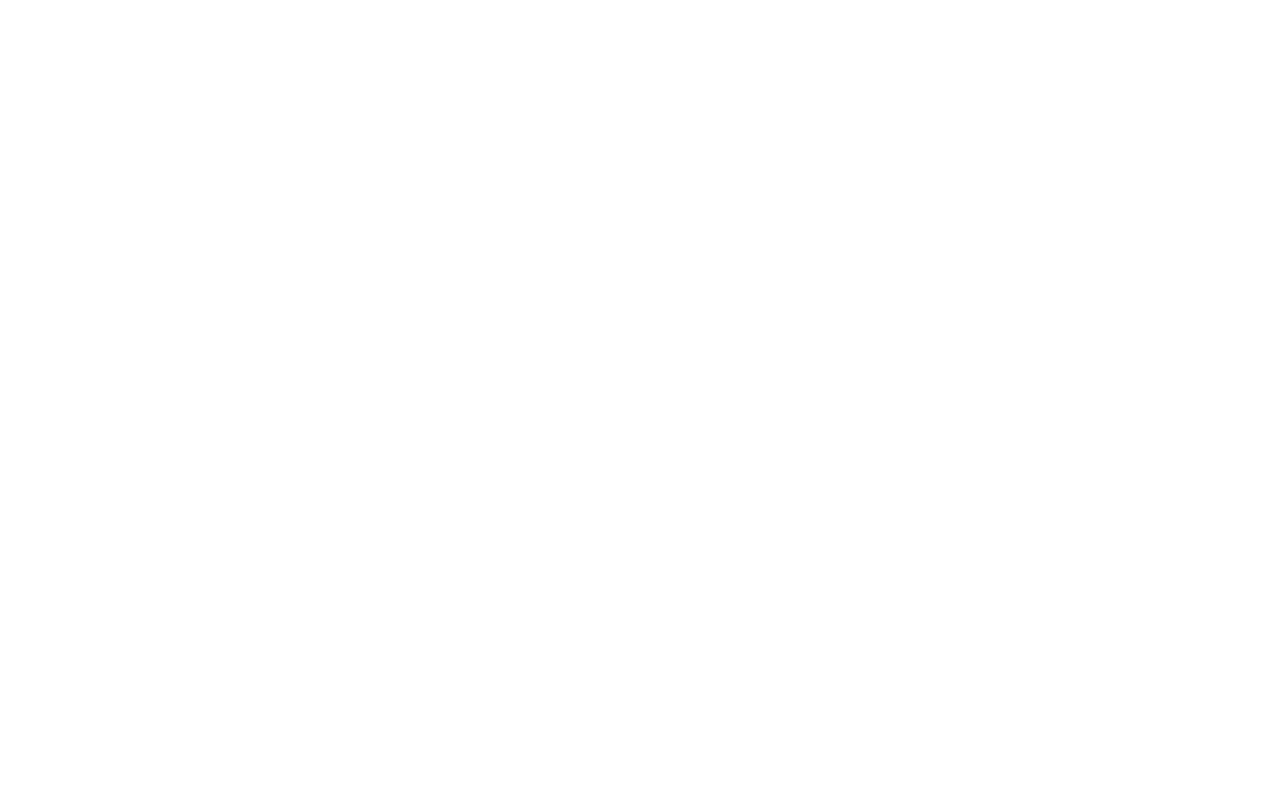
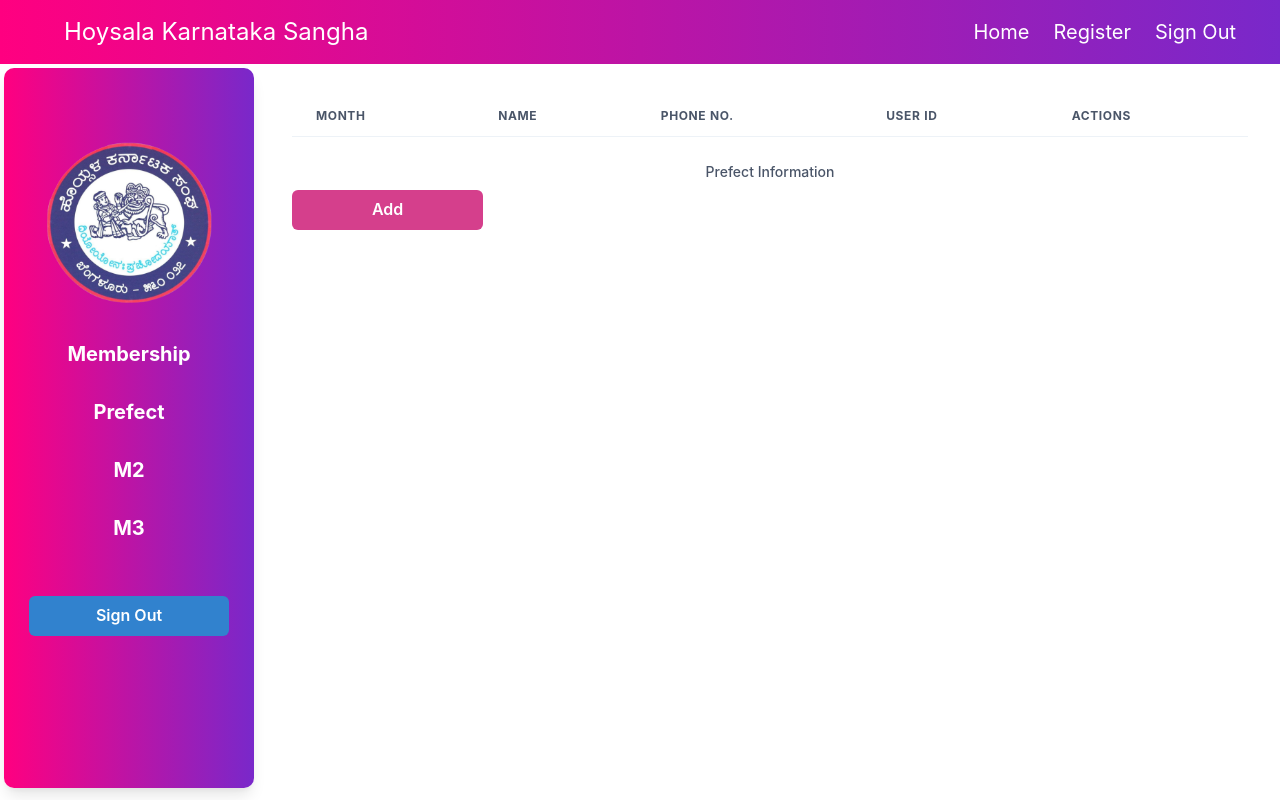
Before and after one commit to vinrusty/hks-website, a React (Create React App) app: page /create-prefect in a window 1280 px wide. Before the commit this address had no page. Built offline with nearby package versions, Linux system fonts and the light colour scheme.

Commit message:
prefect part

```diff
--- a/src/App.js
+++ b/src/App.js
@@ -3,6 +3,9 @@
 import MembershipForm from './components/MembershipForm';
 import LoginForm from './components/LoginForm';
 import Membership from './components/Membership';
+import ListofMembers from './components/ListofMembers';
+import Prefect from './components/Prefect';
+import CreateUser from './components/Prefect/CreateUser';
 import './App.css';
 
 function App() {
@@ -13,6 +16,9 @@
         <Route path='/' element={<LoginForm />} />
         <Route path='/register' element={<MembershipForm />} />
         <Route path='/membership' element={<Membership />} />
+        <Route path='/list-of-members' element={<ListofMembers />} />
+        <Route path='/prefect' element={<Prefect />} />
+        <Route path='/create-prefect' element={<CreateUser />} />
       </Routes>
     </Router>
     </div>
--- /dev/null
+++ b/src/components/ListofMembers.jsx
@@ -0,0 +1,73 @@
+import { Flex } from '@chakra-ui/react';
+import axios from 'axios';
+import React,{useState, useEffect} from 'react';
+import Navbar from './Navbar';
+import Sidebar from './Sidebar';
+import {
+    Table,
+    Thead,
+    Tbody,
+    Tfoot,
+    Tr,
+    Th,
+    Td,
+    TableCaption,
+  } from '@chakra-ui/react'
+
+function ListofMembers() {
+    const [members, setMembers] = useState([])
+
+    useEffect(() => {
+        const fetchData = async() =>{
+            try{
+                const data = await axios.get('http://localhost:3001/list-of-members')
+                const fetchedMembers = await data.data
+                setMembers(fetchedMembers)
+            }
+            catch(err){
+                console.log('error')
+            }
+        }
+        fetchData()
+    },[])
+console.log(members)
+
+
+  return (
+      <>
+      <Navbar />
+      <Flex>
+        <Sidebar />
+        <Flex marginLeft='260px' direction='column' justifyContent='center' width='100%' padding='2em'>
+        <Table variant='simple'>
+        <TableCaption>Hoysala karnataka Members</TableCaption>
+        <Thead>
+            <Tr>
+            <Th>Member ID</Th>
+            <Th>Name</Th>
+            <Th>Phone No.</Th>
+            <Th>PIN</Th>
+            </Tr>
+        </Thead>
+        <Tbody>
+            {
+                members && members.map((member, i) => {
+                    return(
+                        <Tr key={i}>
+                            <Td>{member._id}</Td>
+                            <Td>{member.name}</Td>
+                            <Td>{member.phone}</Td>
+                            <Td>{member.pin}</Td>
+                        </Tr>
+                    )
+                })
+            }
+        </Tbody>
+        </Table>
+        </Flex>
+      </Flex>
+      </>
+  );
+}
+
+export default ListofMembers;
--- a/src/components/Membership.jsx
+++ b/src/components/Membership.jsx
@@ -5,6 +5,9 @@
 import { Link } from 'react-router-dom';
 
 function Membership() {
+
+
+
   return (
       <>
       <Navbar />
@@ -17,7 +20,7 @@
                         Regsiter for membership
                     </Text>
                 </Flex>
-                <Flex alignItems='center' justifyContent='center' bg='#DCE1E9' height='250px' borderRadius='10px' boxShadow='md'>
+                <Flex as={Link} to='/list-of-members' alignItems='center' justifyContent='center' bg='#DCE1E9' height='250px' borderRadius='10px' boxShadow='md'>
                     <Text fontSize='3xl'>
                         List of members
                     </Text>
--- /dev/null
+++ b/src/components/Prefect.jsx
@@ -0,0 +1,72 @@
+import { Flex, Text, SimpleGrid } from '@chakra-ui/react';
+import React from 'react';
+import Navbar from './Navbar';
+import Sidebar from './Sidebar';
+import { Link } from 'react-router-dom';
+
+function Prefect() {
+  return (
+      <>
+          <Navbar />
+          <Flex>
+              <Sidebar />
+              <Flex marginLeft='260px' direction='column' justifyContent='center' width='100%' padding='2em'>
+              {/* <Table variant='simple'>
+                <TableCaption>Prefect Information</TableCaption>
+                <Thead>
+                    <Tr>
+                    <Th>Name</Th>
+                    <Th>Phone no.</Th>
+                    </Tr>
+                </Thead>
+                <Tbody>
+                    <Tr>
+                    <Td>inches</Td>
+                    <Td>millimetres (mm)</Td>
+                    <Td isNumeric>25.4</Td>
+                    </Tr>
+                    <Tr>
+                    <Td>feet</Td>
+                    <Td>centimetres (cm)</Td>
+                    <Td isNumeric>30.48</Td>
+                    </Tr>
+                    <Tr>
+                    <Td>yards</Td>
+                    <Td>metres (m)</Td>
+                    <Td isNumeric>0.91444</Td>
+                    </Tr>
+                </Tbody>
+                <Tfoot>
+                    <Tr>
+                    <Th>To convert</Th>
+                    <Th>into</Th>
+                    <Th isNumeric>multiply by</Th>
+                    </Tr>
+                </Tfoot>
+              </Table> */}
+              <SimpleGrid columns={[2, null, 3]} gap={4} margin={2} padding={4} borderRadius='10px'>
+                <Flex as={Link} to='/create-prefect' alignItems='center' justifyContent='center' bg='#DCE1E9' height='250px' borderRadius='10px'  boxShadow='md'>
+                    <Text fontSize='3xl'>
+                        Prefect<br />
+                        Create User
+                    </Text>
+                </Flex>
+                <Flex as={Link} to='/' alignItems='center' justifyContent='center' bg='#DCE1E9' height='250px' borderRadius='10px' boxShadow='md'>
+                    <Text fontSize='3xl'>
+                        Prefect<br/>
+                        Monthly Accounts
+                    </Text>
+                </Flex>
+                <Flex alignItems='center' justifyContent='center' bg='#DCE1E9' height='250px' borderRadius='10px' boxShadow='md'>
+                    <Text fontSize='3xl'>
+                        Hostel Students
+                    </Text>
+                </Flex>
+            </SimpleGrid>
+              </Flex>
+          </Flex>
+      </>
+  );
+}
+
+export default Prefect;
--- /dev/null
+++ b/src/components/Prefect/CreateUser.jsx
@@ -0,0 +1,83 @@
+import { Button, Flex, useDisclosure, Input, FormLabel } from '@chakra-ui/react';
+import React from 'react';
+import {
+    Table,
+    Thead,
+    Tbody,
+    Tfoot,
+    Tr,
+    Th,
+    Td,
+    TableCaption,
+  } from '@chakra-ui/react'
+import Navbar from '../Navbar';
+import Sidebar from '../Sidebar';
+import {
+    Modal,
+    ModalOverlay,
+    ModalContent,
+    ModalHeader,
+    ModalFooter,
+    ModalBody,
+    ModalCloseButton,
+  } from "@chakra-ui/react"
+
+function CreateUser() {
+
+    const {isOpen, onOpen, onClose} = useDisclosure();
+
+  return (
+      <>
+      <Navbar />
+      <Flex>
+          <Sidebar />
+          <Flex marginLeft='260px' direction='column' justifyContent='center' width='100%' padding='2em'>
+          <Table variant='simple'>
+            <TableCaption>Prefect Information</TableCaption>
+            <Thead>
+                <Tr>
+                <Th>Month</Th>
+                <Th>Name</Th>
+                <Th>Phone no.</Th>
+                <Th>User ID</Th>
+                <Th>Actions</Th>
+                </Tr>
+            </Thead>
+            <Tbody>
+
+            </Tbody>
+          </Table>
+          <Button onClick={onOpen} width='20%' colorScheme='pink'>Add</Button>
+          <Modal isOpen={isOpen} onClose={onClose}>
+        <ModalOverlay />
+            <ModalContent>
+                <ModalHeader>Add Prefect</ModalHeader>
+                   <ModalCloseButton />
+                    <ModalBody>
+                    <Flex direction='column'>
+                        <FormLabel htmlFor='name'>Name</FormLabel>
+                            <Input name='name' id='name' type='name' variant='outline' placeholder='Enter Prefect Name' mt={1}></Input>
+                        <FormLabel htmlFor='phone-no'>Phone </FormLabel>
+                            <Input name='phone-no' id='phone-no' type='text' variant='outline' placeholder='Enter Prefect Phone No.' mt={2}></Input>
+                        <FormLabel htmlFor='user-id'>User ID </FormLabel>
+                            <Input name='user-id' id='user-id' type='text' variant='outline' placeholder='Enter Prefect User ID' mt={2}></Input>
+                        <FormLabel htmlFor='password'>Password </FormLabel>
+                            <Input name='password' id='password' type='text' variant='outline' placeholder='Password' mt={2}></Input>
+                    </Flex>
+                    </ModalBody>
+                <ModalFooter>
+
+                <Flex justifyContent='center' width='100%'>
+                    <Button colorScheme="blue" mr={3} width='50%'>Register</Button>
+                </Flex>
+            </ModalFooter>
+        </ModalContent>
+      </Modal>
+          </Flex>
+
+      </Flex>
+      </>
+  );
+}
+
+export default CreateUser;
--- a/src/components/Sidebar.jsx
+++ b/src/components/Sidebar.jsx
@@ -5,12 +5,16 @@
 function Sidebar() {
   return (
     <Box width="250px" bgGradient='linear(to-l, #7928CA, #FF0080)' height='90%' position="fixed" m={1} borderRadius={10} boxShadow='lg'>
-        <Flex direction='column' alignItems='center' height="75%" marginTop='2em'>
+         <Flex direction='column' alignItems='center' height="75%" marginTop='2em'>
+            <Flex mt='auto' alignItems='center' justifyContent='center'>
+                <img src='/images/logo.png' alt='sangha logo' style={{width:"70%"}} />
+            </Flex>
+
             <Box as={NavLink} activeClassName='nav-active' to='/membership' mt={6}  height="50px" cursor='pointer'  width="95%" borderRadius={5}>
             <Text m={2} fontSize='xl' fontWeight='bold' color='#FFF'>Membership</Text>
             </Box>
-            <Box as={NavLink} mt={2} activeClassName='nav-active' to='/m1' height='50px' cursor='pointer'  width="95%" borderRadius={5}>
-            <Text m={2} fontSize='xl' fontWeight='bold' color='#FFF'>M1</Text>
+            <Box as={NavLink} mt={2} to='/hostel' activeClassName='nav-active' height='50px' cursor='pointer'  width="95%" borderRadius={5}>
+            <Text m={2} fontSize='xl' fontWeight='bold' color='#FFF'>Prefect </Text>
             </Box>
             <Box as={NavLink} activeClassName='nav-active' to='/m2' height='50px' cursor='pointer' mt={2} width="95%"  borderRadius={5}>
             <Text m={2} fontSize='xl' fontWeight='bold' color='#FFF'>M2</Text>
@@ -21,9 +25,7 @@
             <Flex mt={4} width='100%' mt='auto' alignItems='center' justifyContent='center'>
             <Button as={NavLink} to='/' m={1} width='100px' colorScheme='blue' width='80%'>Sign Out</Button>
             </Flex>
-            <Flex mt='auto' alignItems='center' justifyContent='center'>
-                <img src='/images/logo.png' alt='sangha logo' style={{width:"70%"}} />
-            </Flex>
+
         </Flex>
     </Box>
   );
```
